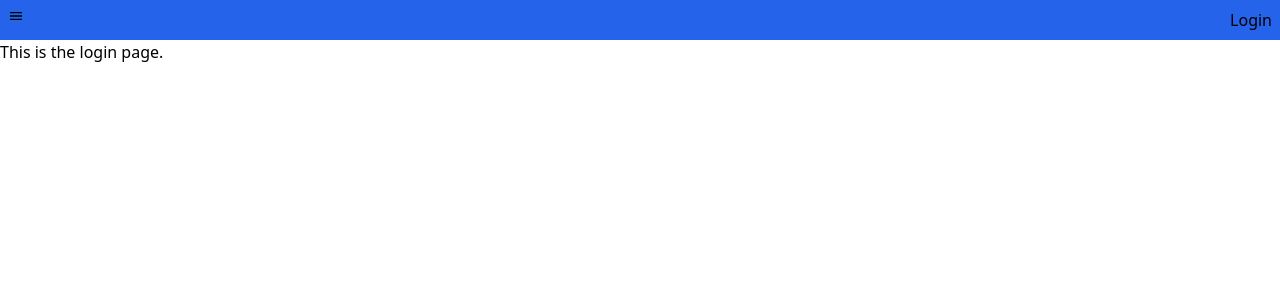
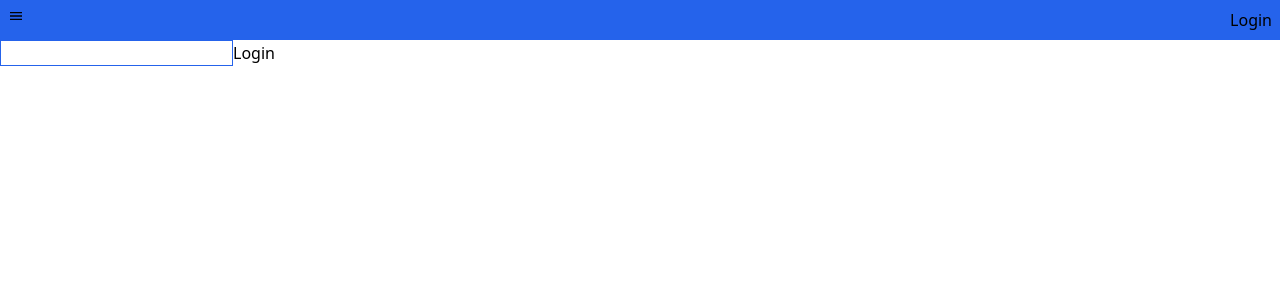
Before and after one commit to bodiddlie/madness-frontend, a React (Create React App) app: page /login in a window 1280 px wide. Shown: the top 300 px of the page. Built offline with nearby package versions, Linux system fonts and the light colour scheme.

Commit message:
got login page working and calling backend

```diff
--- a/src/auth.tsx
+++ b/src/auth.tsx
@@ -2,6 +2,7 @@ import React, {createContext, useContext} from 'react';
 
 import {User} from './types';
 import {useLocalStorage} from './use-local-storage';
+import {signup as signUpApi} from './api';
 
 interface AuthContextType {
 	user: User | null,
@@ -24,6 +25,7 @@ function useProvideAuth() {
 
 	const signup = (userEmail: String) => {
 		console.log(`Signing up with email: ${userEmail}`);
+		signUpApi(userEmail);
 		// call api to send email and do nothing?
 		// return promise of call?
 	}
--- a/src/login.tsx
+++ b/src/login.tsx
@@ -1,5 +1,23 @@
-import React from "react";
+import React, { ChangeEvent, SyntheticEvent } from "react";
+import { useAuth } from "./auth";
 
 export default function Login() {
-	return <div>This is the login page.</div>
+	const [email, setEmail] = React.useState('');
+	const auth = useAuth();
+
+	const handleChange = (event: ChangeEvent<HTMLInputElement>) => {
+		setEmail(event.target.value);
+	}
+
+	const handleSubmit = (event: SyntheticEvent<HTMLFormElement>) => {
+		event.preventDefault();
+		auth?.signup(email);
+	}
+
+	return (<div>
+		<form onSubmit={handleSubmit}>
+			<input type="text" className="border border-blue-600" value={email} onChange={handleChange} />
+			<button type="submit">Login</button>
+		</form>
+	</div>);
 }
```
